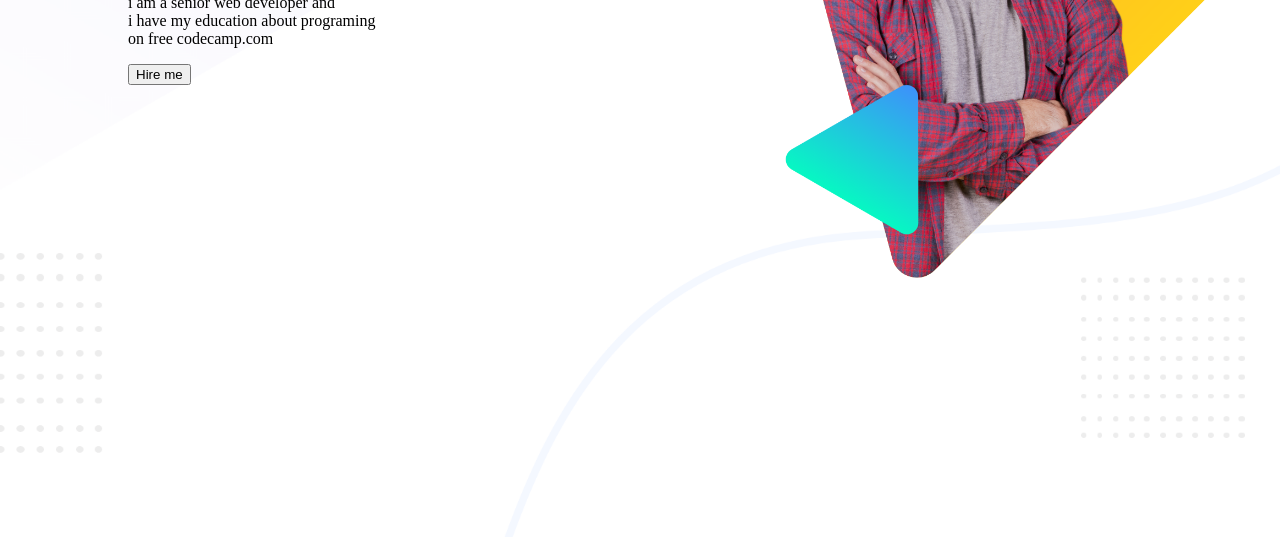
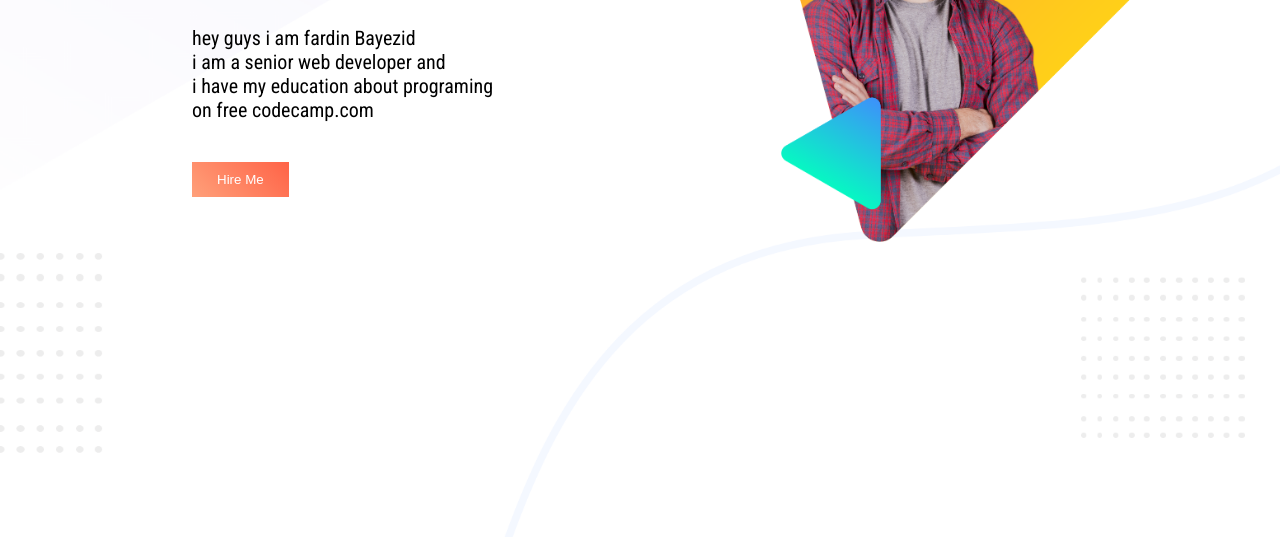
Before and after one commit to Bayezid075/branded-portfolio, a plain HTML site: page index.html in a window 1280 px wide. Shown: the part 263-800 px from the top of the page. Drawn offline with Linux system fonts and the light colour scheme.

Commit message:
finish first section

```diff
--- a/css/style.css
+++ b/css/style.css
@@ -1,6 +1,9 @@
 body{
     margin: 0;
     padding: 0;
+    font-family: 'Roboto', sans-serif;
+    font-family: 'Roboto Condensed', sans-serif;
+
 }
 .top-section{
     height: 100vh;
@@ -21,11 +24,25 @@ font-size: 50px;
 }
 .box{
     float: left;
-    width: 40%;
-    margin-left: 5%;
+    width: 30%;
+    margin-left: 10%;
+    margin-top: 100px;
 
     padding-left: 5%;
 }
 .img-section > img{
 width: 100%;
 }
+p{
+    font-size: 20px;
+}
+.hire-me{
+    padding: 10px 25px;
+    margin-top: 20px;
+    background-image: linear-gradient(45deg , lightsalmon,tomato);
+    border: none;
+}
+.hire-me >a{
+    text-decoration: none;
+    color: white;
+}
--- a/index.html
+++ b/index.html
@@ -5,44 +5,50 @@
     <meta http-equiv="X-UA-Compatible" content="IE=edge" />
     <meta name="viewport" content="width=device-width, initial-scale=1.0" />
     <!-- link font  -->
-    <link rel="preconnect" href="https://fonts.googleapis.com">
-<link rel="preconnect" href="https://fonts.gstatic.com" crossorigin>
-<link href="https://fonts.googleapis.com/css2?family=Roboto+Condensed&family=Roboto:ital@1&display=swap" rel="stylesheet">
+    <link rel="preconnect" href="https://fonts.googleapis.com" />
+    <link rel="preconnect" href="https://fonts.gstatic.com" crossorigin />
+    <link
+      href="https://fonts.googleapis.com/css2?family=Roboto+Condensed&family=Roboto:ital@1&display=swap"
+      rel="stylesheet"
+    />
 
-<link rel="preconnect" href="https://fonts.googleapis.com">
-<link rel="preconnect" href="https://fonts.gstatic.com" crossorigin>
-<link href="https://fonts.googleapis.com/css2?family=Roboto+Condensed&family=Roboto+Mono:wght@100&family=Roboto:ital@1&display=swap" rel="stylesheet">
+    <link rel="preconnect" href="https://fonts.googleapis.com" />
+    <link rel="preconnect" href="https://fonts.gstatic.com" crossorigin />
+    <link
+      href="https://fonts.googleapis.com/css2?family=Roboto+Condensed&family=Roboto+Mono:wght@100&family=Roboto:ital@1&display=swap"
+      rel="stylesheet"
+    />
     <!-- finish link font  -->
     <link rel="stylesheet" href="/css/style.css" />
     <title>Bayezid | Branded portfolio</title>
-
   </head>
   <body>
     <section class="top-section">
       <div class="text-section box">
         <h1 class="heding-header">Hello World '</h1>
-        <h1 class="heading-text" >I am Bayezid</h1>
+        <h1 class="heading-text">I am Bayezid</h1>
         <p>
-            hey guys i am fardin Bayezid
-            <br>
-            i am a senior web developer and
-            <br>
-            i have my education about programing
-            <br>
-            on free codecamp.com
+          hey guys i am fardin Bayezid
+          <br />
+          i am a senior web developer and
+          <br />
+          i have my education about programing
+          <br />
+          on free codecamp.com
         </p>
         <button class="hire-me">
-            Hire me
+          <a href="#" target="_blank" rel="noopener noreferrer"> Hire Me</a>
         </button>
-
-    </div>
+      </div>
+      <div class="img-section box">
+        <img src="/image/peter.png" alt="" />
+      </div>
+    </section>
 
 
 
-    <div class="img-section box">
-        <img src="/image/peter.png" alt="">
-    </div>
 
-    </section>
+
+
   </body>
 </html>
```
